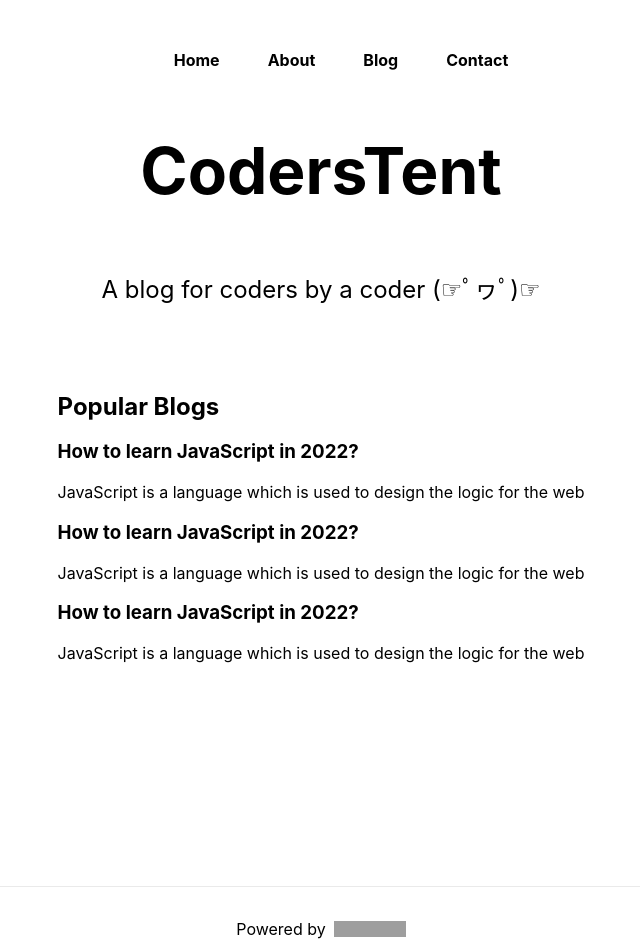
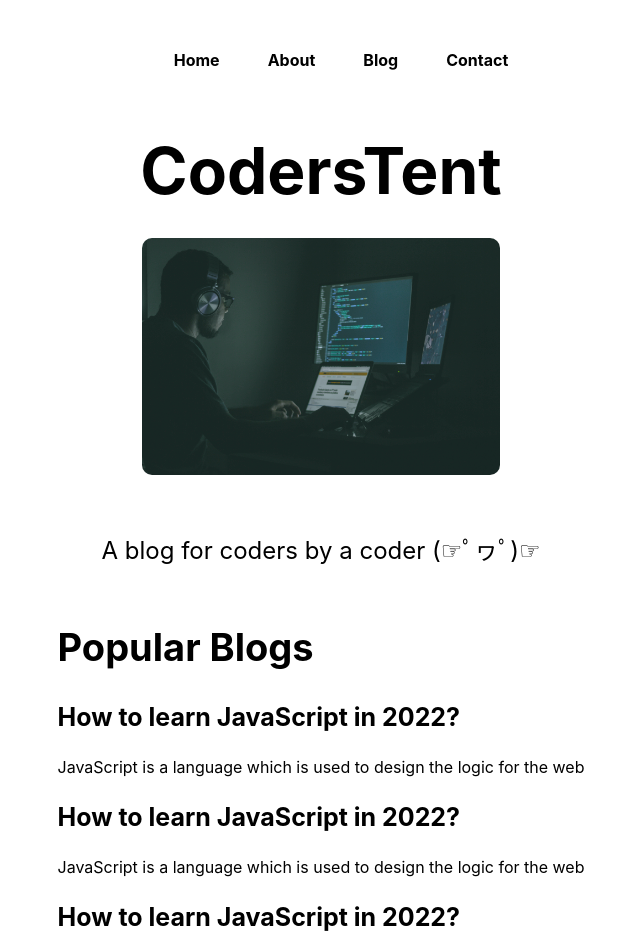
Before and after one commit to ahmedisshere/codercity, a Next.js app: page / in a window 1280 px wide. Shown: the top 952 px of the page, without its empty margins (319-959 px from the left). Built offline with nearby package versions, Linux system fonts and the light colour scheme; grey boxes are pictures that could not be loaded.

Commit message:
base cleanup and modification

```diff
--- a/pages/index.js
+++ b/pages/index.js
@@ -11,8 +11,12 @@ export default function Home() {
       <style jsx>
 
         {`
-
-
+        h2{
+          font-size: 38px;
+        }
+        h3{
+          font-size: 25px;
+        }
         `}
 
       </style>
@@ -60,6 +64,10 @@ export default function Home() {
           <span>CodersTent</span>
         </h1>
 
+        <div className={styles.imagewrap}>
+        <Image className={styles.myImg} src="/homeimg.jpg" height={237} width={358} />
+        </div>
+
         <p className={styles.description}>
           A blog for coders by a coder   (☞ﾟヮﾟ)☞
         </p>
@@ -85,16 +93,7 @@ export default function Home() {
       </main>
 
       <footer className={styles.footer}>
-        <a
-          href="https://vercel.com?utm_source=create-next-app&utm_medium=default-template&utm_campaign=create-next-app"
-          target="_blank"
-          rel="noopener noreferrer"
-        >
-          Powered by{' '}
-          <span className={styles.logo}>
-            <Image src="/vercel.svg" alt="Vercel Logo" width={72} height={16} />
-          </span>
-        </a>
+
       </footer>
     </div>
   )
--- a/styles/Home.module.css
+++ b/styles/Home.module.css
@@ -52,9 +52,10 @@
 }
 
 .description {
-  margin: 4rem 0;
+
   line-height: 1.5;
   font-size: 1.5rem;
+
 }
 
 .code {
@@ -132,3 +133,15 @@
   font-weight: bold;
 
 }
+
+
+.myImg{
+
+  border-radius: 10px;
+}
+
+.imagewrap{
+
+  padding: 30px 0px;
+
+}
```
Also changed, not shown: public/homeimg.jpg (added).
